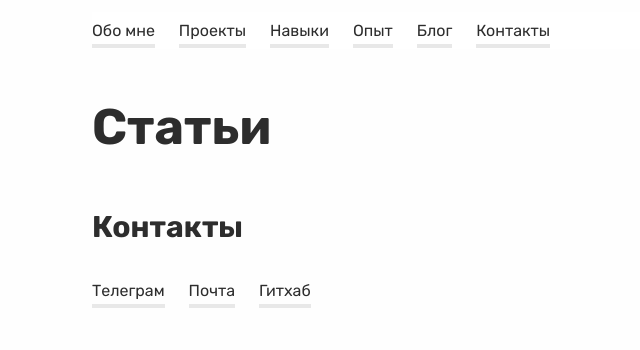
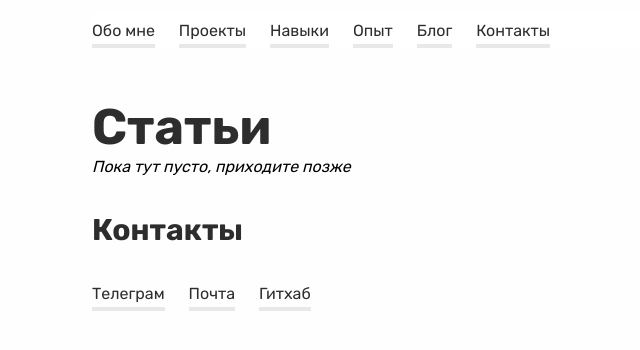
Before and after one commit to memcp/homepage, a plain HTML site: page pages/blog.html in a window 1280 px wide. Shown: the whole page, without its empty margins (68-708 px from the left). Drawn offline with Linux system fonts and the light colour scheme; a web font is replaced by a local one.

Commit message:
Small text tweak about description

```diff
--- a/pages/blog.html
+++ b/pages/blog.html
@@ -29,7 +29,7 @@
   </nav>
   <header>
     <h1>Статьи</h1>
-    <p></p>
+    <em>Пока тут пусто, приходите позже</em>
   </header>
   <main>
   </main>
```
Also changed, not shown: index.html (+1 -1 lines).
